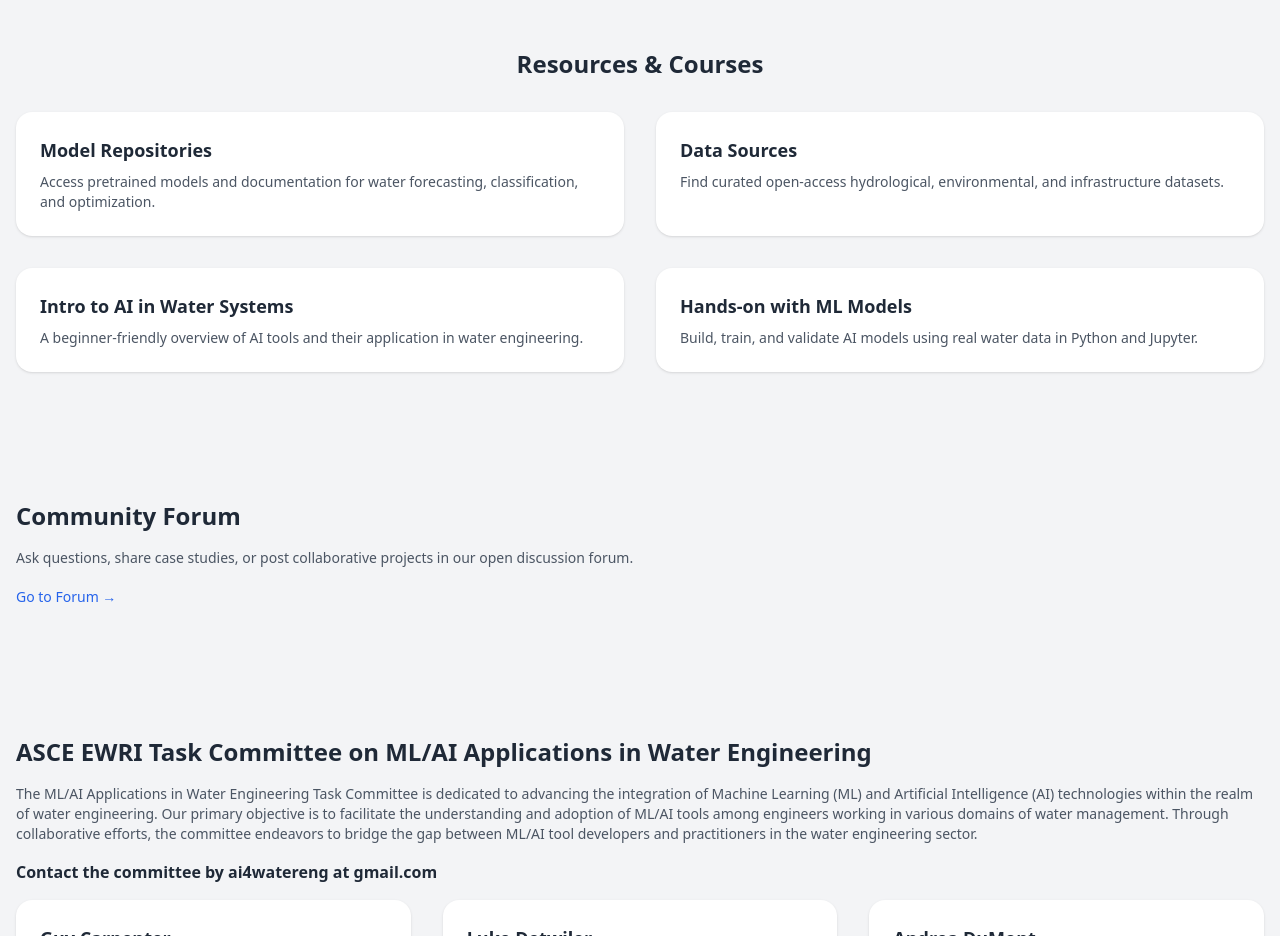
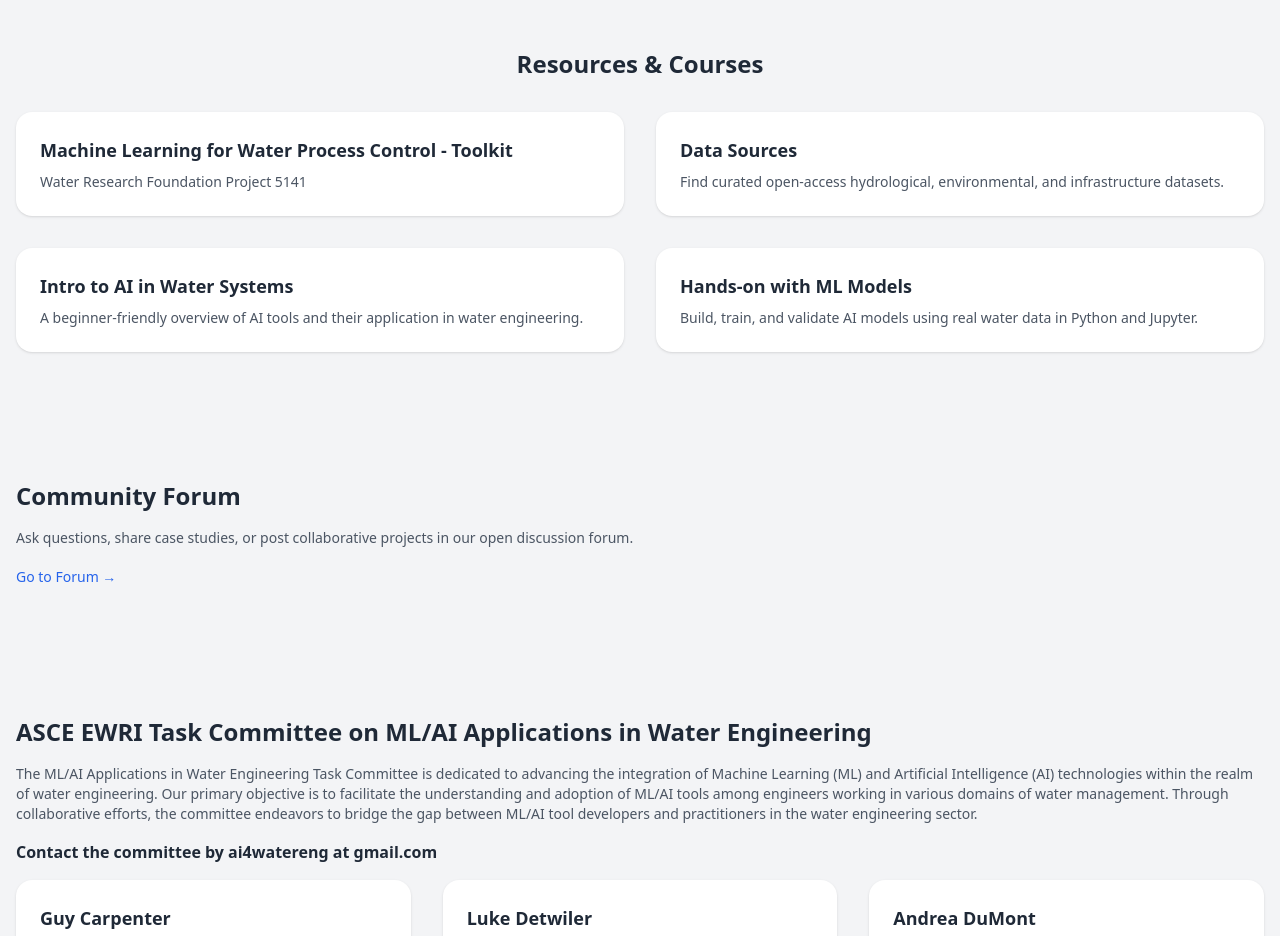
Before and after one commit to flowinnovations/ai4water.github.io, a plain HTML site: page index.html in a window 1280 px wide. Shown: the part 780-1716 px from the top of the page. Drawn offline with nearby package versions, Linux system fonts and the light colour scheme.

Commit message:
Update index.html

```diff
--- a/index.html
+++ b/index.html
@@ -64,8 +64,8 @@
             <h3 class="text-2xl font-semibold mb-8 text-center">Resources & Courses</h3>
             <div class="grid md:grid-cols-2 gap-8">
                 <div class="bg-white p-6 rounded-2xl shadow">
-                    <h4 class="text-lg font-bold mb-2">Model Repositories</h4>
-                    <p class="text-sm text-gray-600">Access pretrained models and documentation for water forecasting, classification, and optimization.</p>
+                    <h4 class="text-lg font-bold mb-2">  <a href="https://www.waterrf.org/research/projects/MLToolkit">Machine Learning for Water Process Control - Toolkit</a> </h4>
+                    <p class="text-sm text-gray-600">Water Research Foundation Project 5141</p>
                 </div>
                 <div class="bg-white p-6 rounded-2xl shadow">
                     <h4 class="text-lg font-bold mb-2">Data Sources</h4>
```
